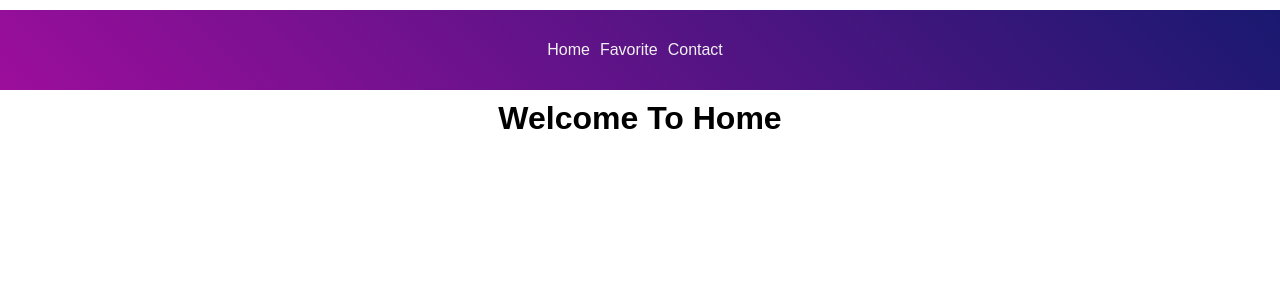
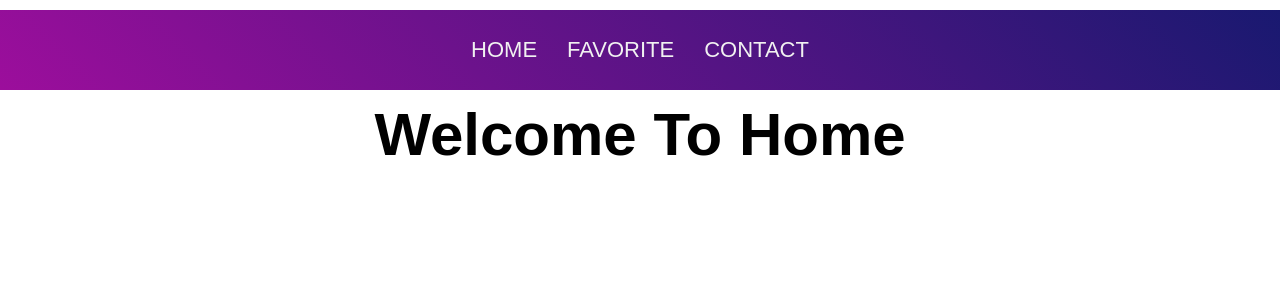
Before and after one commit to Ghania-Ait/rezepte-app-react, a React (Create React App) app: page / in a window 1280 px wide. Shown: the top 300 px of the page. Built offline with nearby package versions, Linux system fonts and the light colour scheme.

Commit message:
navbar zweite Verbesserung

```diff
--- a/src/App.js
+++ b/src/App.js
@@ -1,5 +1,5 @@
 
-import './App.css';
+
 import Navbar from './Components/Navigation/Navbar';
 import {Routes,Route} from 'react-router-dom';
 import Home from './Home/Home';
--- a/src/Components/Navigation/Navbar.js
+++ b/src/Components/Navigation/Navbar.js
@@ -1,19 +1,46 @@
-import React from 'react';
+import React, {useState, useEffect} from 'react';
 //import {NavLink} from 'react-router-dom';
 import './navbar.css'
 
 export function Navbar() {
-    const activClass = ({isActive})=>isActive ? 'activLink': ''
+    const [toggleMenu, setToggleMenu] = useState(false);
+    const[width, setWidth]=useState(window.innerWidth);
+
+    const toggleNavSmallScreen = ()=>{
+        setToggleMenu(!toggleMenu);
+    }
+
+
+
+
+    useEffect(()=>{
+      const changeWidth=()=>{
+          setWidth(window.innerWidth);
+        if(window.innerWidth > 500){
+            setToggleMenu(false);
+        }
+      }
+
+        window.addEventListener('resize', changeWidth)
+
+        return ()=> {
+            window.removeEventListener('resize', changeWidth)
+        }
+    },[])
 
 
     return (
-        <nav className= 'liste'>
-          <ul className="liste">
-              <li className='items'>Home</li>
-              <li className="items">Favorite</li>
-              <li className="items">Contact</li>
-          </ul>
-          <button className="btn">BTN</button>
+        <nav >
+            {(toggleMenu || width > 500) &&( <ul className="liste">
+          <li className='items'>Home</li>
+          <li className="items">Favorite</li>
+          <li className="items">Contact</li>
+         </ul> )}
+
+
+
+
+          <button className="btn" onClick={toggleNavSmallScreen}>BTN</button>
 
         </nav>
 
--- a/src/Components/Navigation/navbar.css
+++ b/src/Components/Navigation/navbar.css
@@ -7,18 +7,23 @@ nav{
 }
 .liste {
     list-style-type: none;
-
+    background:linear-gradient(45deg, rgb(156,14,156),midnightblue);
     height: 80px;
     display: flex;
     justify-content: center;
     align-items: center;
     position: relative;
    width: 100%;
+   margin: 0;
+   padding: 0;
+   font-size:22px;
 }
 .items{
-    margin-right: 10px;
+    margin:0 15px;
+    text-transform: uppercase;
     color:#f1f1f1;
     cursor: pointer;
+
 
 }
 .btn{
@@ -28,11 +33,11 @@ nav{
 @media screen and (max-width:500px) {
     .liste {
         flex-direction: column;
-        height:200px;
+        height:auto;
 
     }
     .items:nth-child(1){
-        border-top: 1px solid #fff;
+        border-top: 1px solid rgba(255, 255, 255, 0.2);
         margin-top: 50px;
 
     }
@@ -41,9 +46,9 @@ nav{
         height: 50px;
 
         width: 100%;
-        border-bottom: 1px solid #fff;
+        border-bottom: 1px solid rgba(255, 255, 255, 0.2);
         line-height: 50px;  /*  quand on donne la meme valeur pour heignt et lineheight le text va se centrer */
-
+        text-align: center;
     }
     .btn{
         display: block;
--- a/src/Home/Home.css
+++ b/src/Home/Home.css
@@ -0,0 +1,5 @@
+.home-title{
+    font-size: 60px;
+    margin: 100px 0 40px;
+    text-align: center;
+}
--- a/src/Home/Home.js
+++ b/src/Home/Home.js
@@ -1,11 +1,12 @@
 import React from 'react'
+import './Home.css'
 
 export function Home(props) {
 
 
     return (
         <div>
-           <h1>Welcome To Home</h1>
+           <h1 className="home-title">Welcome To Home</h1>
         </div>
     )
 }
```
